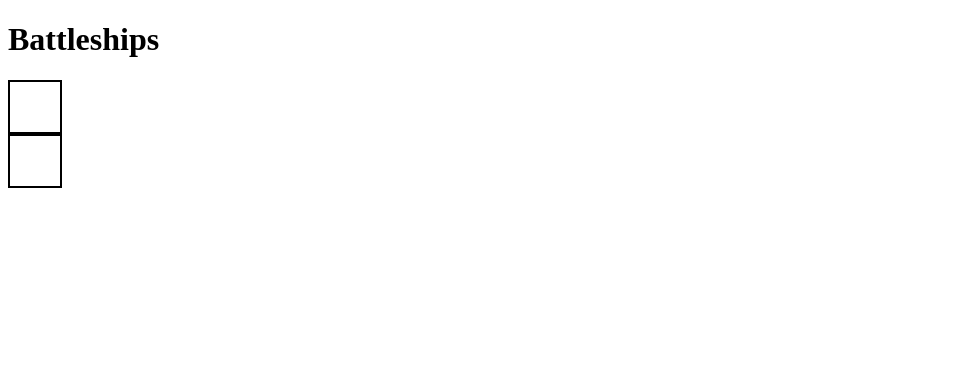
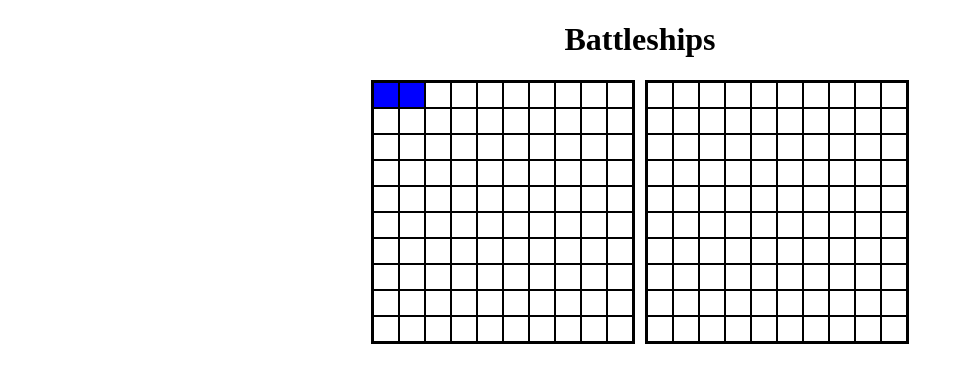
Before and after one commit to wishyrater/odin-battleships, a website built with webpack: page src/template.html in a window 1280 px wide. Shown: the whole page, without its empty margins (0-964 px from the left). Built offline with nearby package versions, Linux system fonts and the light colour scheme.

Commit message:
Add some basic styling and placement of a first ship

```diff
--- a/src/index.js
+++ b/src/index.js
@@ -1,13 +1,15 @@
 import "./style.css";
 import Player from "./Player.js";
+import Ship from "./Ship.js";
 import { renderBoard } from "./render.js";
 
 document.addEventListener("DOMContentLoaded", (e) => {
     const player = new Player("human");
+    player.gameboard.placeShip(new Ship(2), [0, 0], [0, 1]);
     const computer = new Player("computer");
 
-    const playerContainer = document.querySelector(".player-gameboard-container");
-    const computerContainer = document.querySelector(".computer-gameboard-container");
+    const playerContainer = document.querySelector(".player-container");
+    const computerContainer = document.querySelector(".computer-container");
 
     renderBoard(player.gameboard, playerContainer);
     renderBoard(computer.gameboard, computerContainer);
--- a/src/render.js
+++ b/src/render.js
@@ -10,9 +10,9 @@ export const renderBoard = (gameboard, parentElement) => {
             cell.classList.add("cell");
             cell.dataset.x = x;
             cell.dataset.y = y;
+            if (gameboard.getCell(x, y) !== null) cell.classList.add("ship");
             element.appendChild(cell);
         }
     }
-
     parentElement.appendChild(element);
 };
--- a/src/style.css
+++ b/src/style.css
@@ -1,5 +1,34 @@
+body {
+    margin: 0;
+    padding: 0;
+
+    display: grid;
+    justify-items: center;
+}
+
+main {
+    display: flex;
+    gap: 10px;
+    height: min-content;
+    width: min-content;
+}
+
 .gameboard {
-    height: 50px;
-    width: 50px;
     border: 2px solid black;
+
+    display: grid;
+    justify-items: center;
+
+    grid-template-columns: repeat(10, 1fr);
+    grid-template-rows: repeat(10, 1fr);
 }
+
+.cell {
+    height: 24px;
+    width: 24px;
+    border: 1px solid black;
+}
+
+.ship {
+    background-color: blue;
+}
--- a/src/template.html
+++ b/src/template.html
@@ -10,10 +10,10 @@
         <h1>Battleships</h1>
     </header>
     <main>
-        <div class="player-gameboard-container">
+        <div class="player-container">
 
         </div>
-        <div class="computer-gameboard-container">
+        <div class="computer-container">
 
         </div>
     </main>
```
